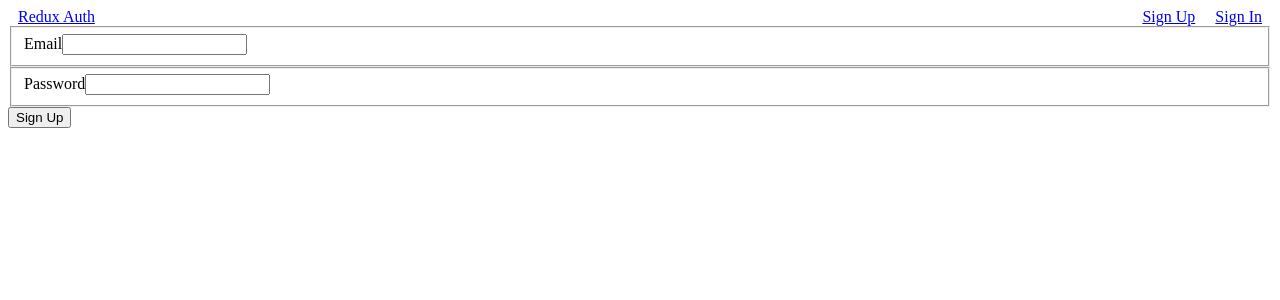
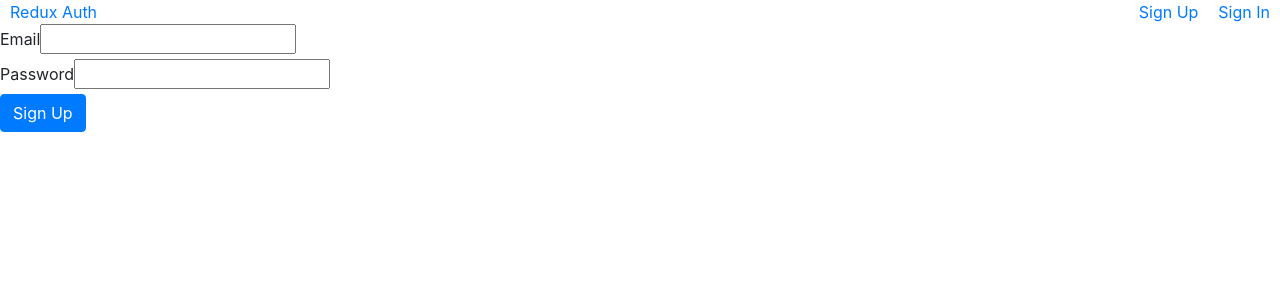
Before and after one commit to tkwok/client, a React (Create React App) app: page /signup in a window 1280 px wide. Shown: the top 300 px of the page. Built offline with nearby package versions, Linux system fonts and the light colour scheme.

Commit message:
added reactstrap

```diff
--- a/package.json
+++ b/package.json
@@ -4,11 +4,13 @@
   "private": true,
   "dependencies": {
     "axios": "^0.18.0",
+    "bootstrap": "^4.1.3",
     "react": "^16.4.2",
     "react-dom": "^16.4.2",
     "react-redux": "^5.0.7",
     "react-router-dom": "^4.3.1",
     "react-scripts": "1.1.5",
+    "reactstrap": "^6.4.0",
     "redux": "^4.0.0",
     "redux-form": "^7.4.2",
     "redux-thunk": "^2.3.0"
--- a/public/index.html
+++ b/public/index.html
@@ -4,37 +4,16 @@
     <meta charset="utf-8">
     <meta name="viewport" content="width=device-width, initial-scale=1, shrink-to-fit=no">
     <meta name="theme-color" content="#000000">
-    <!--
-      manifest.json provides metadata used when your web app is added to the
-      homescreen on Android. See https://developers.google.com/web/fundamentals/engage-and-retain/web-app-manifest/
-    -->
+
     <link rel="manifest" href="%PUBLIC_URL%/manifest.json">
     <link rel="shortcut icon" href="%PUBLIC_URL%/favicon.ico">
-    <!--
-      Notice the use of %PUBLIC_URL% in the tags above.
-      It will be replaced with the URL of the `public` folder during the build.
-      Only files inside the `public` folder can be referenced from the HTML.
 
-      Unlike "/favicon.ico" or "favicon.ico", "%PUBLIC_URL%/favicon.ico" will
-      work correctly both with client-side routing and a non-root public URL.
-      Learn how to configure a non-root public URL by running `npm run build`.
-    -->
-    <title>React App</title>
+    <title>Client 0.1.0</title>
   </head>
   <body>
     <noscript>
       You need to enable JavaScript to run this app.
     </noscript>
     <div id="root"></div>
-    <!--
-      This HTML file is a template.
-      If you open it directly in the browser, you will see an empty page.
-
-      You can add webfonts, meta tags, or analytics to this file.
-      The build step will place the bundled scripts into the <body> tag.
-
-      To begin the development, run `npm start` or `yarn start`.
-      To create a production bundle, use `npm run build` or `yarn build`.
-    -->
   </body>
 </html>
--- a/src/components/auth/Signin.js
+++ b/src/components/auth/Signin.js
@@ -2,6 +2,8 @@ import React, { Component } from 'react';
 import { reduxForm, Field } from 'redux-form';
 import { compose } from 'redux';
 import { connect } from 'react-redux';
+import { Button } from 'reactstrap';
+
 import * as actions from '../../actions';
 
 class Signin extends Component {
@@ -37,7 +39,7 @@ class Signin extends Component {
                 <div>
                     { this.props.errorMessage }
                 </div>
-                <button>Sign In</button>
+                <Button color="primary">Sign In</Button>
             </form>
         );
     }
--- a/src/components/auth/Signup.js
+++ b/src/components/auth/Signup.js
@@ -2,6 +2,8 @@ import React, { Component } from 'react';
 import { reduxForm, Field } from 'redux-form';
 import { compose } from 'redux';
 import { connect } from 'react-redux';
+import { Button } from 'reactstrap';
+
 import * as actions from '../../actions';
 
 class Signup extends Component {
@@ -37,7 +39,7 @@ class Signup extends Component {
                 <div>
                     { this.props.errorMessage }
                 </div>
-                <button>Sign Up</button>
+                <Button color="primary">Sign Up</Button>
             </form>
         );
     }
--- a/src/index.js
+++ b/src/index.js
@@ -4,6 +4,7 @@ import { BrowserRouter, Route } from 'react-router-dom';
 import { Provider } from 'react-redux';
 import { createStore, applyMiddleware } from 'redux';
 import reduxThunk from 'redux-thunk';
+import 'bootstrap/dist/css/bootstrap.min.css';
 
 import reducers from './reducers';
 import App from './components/App';
```
Also changed, not shown: 1 other file (tests, documents, lock files or other folders).
